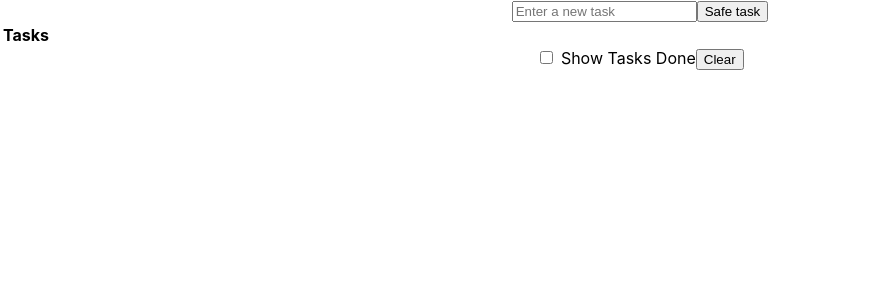
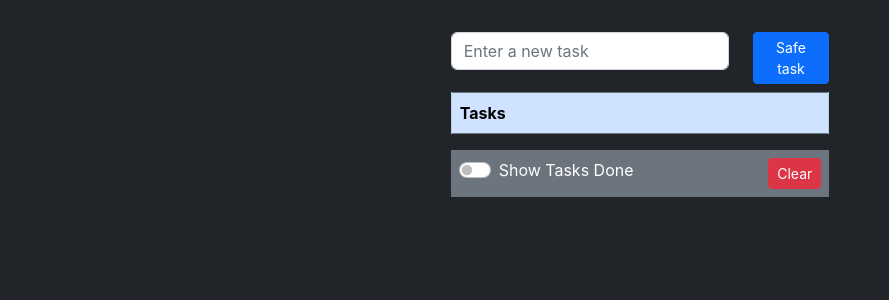
Before and after one commit to AndresMiraQ/brain-notes, a React (Create React App) app in the folder localstorage-taskapp/: page / in a window 1280 px wide. Shown: the top 300 px of the page, without its empty margins (0-889 px from the left). Built offline with nearby package versions, Linux system fonts and the light colour scheme.

Commit message:
Styles done

```diff
--- a/localstorage-taskapp/package.json
+++ b/localstorage-taskapp/package.json
@@ -6,6 +6,7 @@
     "@testing-library/jest-dom": "^5.16.4",
     "@testing-library/react": "^13.3.0",
     "@testing-library/user-event": "^13.5.0",
+    "bootstrap": "^5.2.0-beta1",
     "react": "^18.2.0",
     "react-dom": "^18.2.0",
     "react-scripts": "5.0.1",
--- a/localstorage-taskapp/src/App.js
+++ b/localstorage-taskapp/src/App.js
@@ -39,7 +39,8 @@ const App = () => {
   }, [tasksItems]);
 
   return (
-    <div className="App">
+    <main className="bg-dark vh-100 text-white">
+      <div className="container p-4 col-md-4 offset-md-4">
         <TaskCreator createNewTask={createNewTask} />
         <TaskTable tasks={tasksItems} toggleTask={toggleTask} />
         <ControlVisibility
@@ -56,6 +57,7 @@ const App = () => {
           />
         )}
       </div>
+    </main>
   );
 };
 
--- a/localstorage-taskapp/src/components/ControlVisibility.js
+++ b/localstorage-taskapp/src/components/ControlVisibility.js
@@ -12,14 +12,17 @@ export const ControlVisibility = ({
   };
 
   return (
-    <div>
+    <div className="d-flex justify-content-between bg-secondary text-white text-center p-2 border-secondary">
+      <div className="form-check form-switch">
       <input
+        className="form-check-input"
         type="checkbox"
         checked={isChecked}
         onChange={(e) => setShowCompleted(e.target.checked)}
       />{" "}
       <label>Show Tasks Done</label>
-      <button onClick={handleDelete}>Clear</button>
+      </div>
+      <button onClick={handleDelete} className="btn btn-danger btn-sm">Clear</button>
     </div>
   );
 };
--- a/localstorage-taskapp/src/components/TaskCreator.js
+++ b/localstorage-taskapp/src/components/TaskCreator.js
@@ -10,14 +10,19 @@ export const TaskCreator = ({ createNewTask }) => {
   };
 
   return (
-    <form onSubmit={handleSubmit}>
+    <form onSubmit={handleSubmit} className="my-2 row">
+      <div className="col-9">
       <input
         type="text"
         placeholder="Enter a new task"
         value={newTaskName}
         onChange={(e) => setNewTaskName(e.target.value)}
+        className="form-control"
       />
-      <button>Safe task</button>
+      </div>
+      <div className="col-3">
+        <button className="btn btn-primary btn-sm">Safe task</button>
+      </div>
     </form>
   );
 };
--- a/localstorage-taskapp/src/components/TaskRow.js
+++ b/localstorage-taskapp/src/components/TaskRow.js
@@ -1,7 +1,7 @@
 export const TaskRow = ({ task, toggleTask }) => {
   return (
     <tr key={task.name}>
-      <td>
+      <td className="d-flex justify-content-between">
         {task.name}
         <input
           type="checkbox"
--- a/localstorage-taskapp/src/components/TaskTable.js
+++ b/localstorage-taskapp/src/components/TaskTable.js
@@ -10,10 +10,10 @@ export const TaskTable = ({ tasks, toggleTask, showCompleted = false }) => {
   };
 
   return (
-    <table>
+    <table className="table table-dark table-striped table-bordered border-secondary">
       <thead>
         <tr>
-          <th>Tasks</th>
+          <th className="table-primary">Tasks</th>
         </tr>
       </thead>
       <tbody>{taskTableRows(showCompleted)}</tbody>
--- a/localstorage-taskapp/src/index.js
+++ b/localstorage-taskapp/src/index.js
@@ -1,5 +1,6 @@
 import React from "react";
 import ReactDOM from "react-dom/client";
+import 'bootstrap/dist/css/bootstrap.min.css';
 import "./index.css";
 import App from "./App";
 
```
Also changed, not shown: 1 other file (tests, documents, lock files or other folders). Lines whose indentation alone changed are shown as unchanged.
